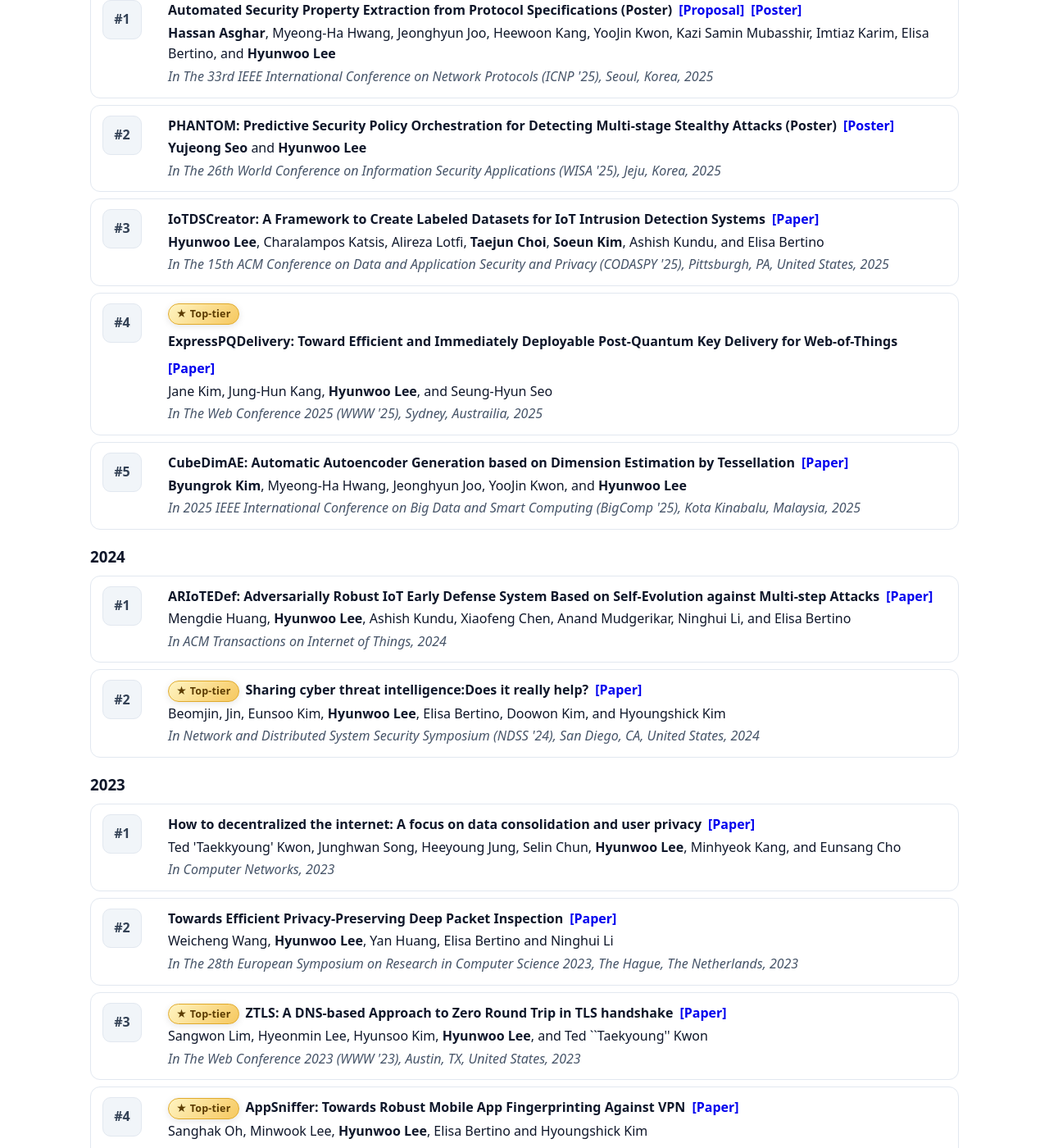
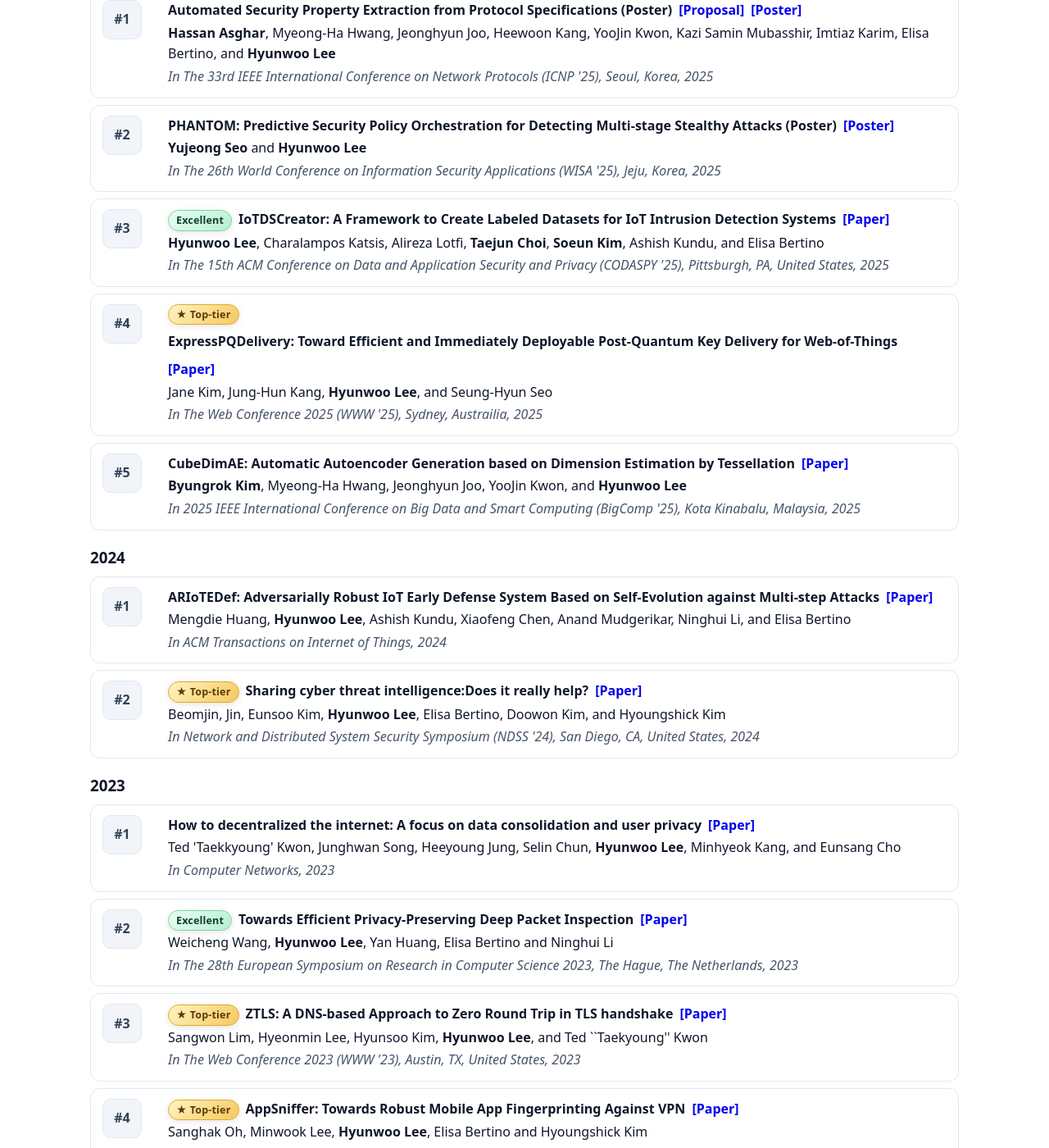
Before and after one commit to comsyssec/comsyssec.github.io, a Jekyll site: the page built from publications.md, in a window 1280 px wide and 1400 px high, scrolled down 476 px. Shown: the whole window at 82% size. Built offline with Jekyll 4.4.1, drawn with Linux system fonts in a browser that asks for light colours; some of the changed text lies outside the part shown.

Commit message:
badges updated

```diff
--- a/publications.md
+++ b/publications.md
@@ -44,7 +44,7 @@ permalink: /publications/
               <div class="pub-title-line">
                 {%- if pub.quality == "top" -%}
                   <span class="pub-badge top">★ Top-tier</span>
-                {%- elsif pub.quality == "Excellent" -%}
+                {%- elsif pub.quality == "excellent" -%}
                   <span class="pub-badge ex">Excellent</span>
                 {%- endif -%}
 
```
